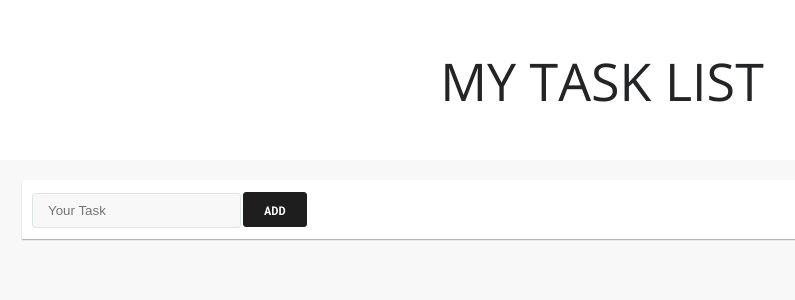
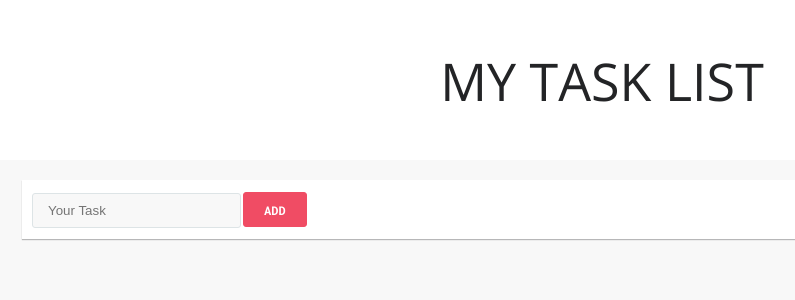
Before and after one commit to daniel-silva-dxp/react-basico, a React (Create React App) app in the folder tasklist/: page / in a window 1280 px wide. Shown: the top 300 px of the page, without its empty margins (38-833 px from the left). Built offline with nearby package versions, Linux system fonts and the light colour scheme.

Commit message:
feat: estilizando component button

```diff
--- a/tasklist/src/components/forms/button.css
+++ b/tasklist/src/components/forms/button.css
@@ -9,14 +9,14 @@ button {
 }
 .btn {
     display: inline-block;
-    border: 1px solid #1e1e1e;
+    margin: 2px;
+    border: 1px solid #f04c64;
     border-radius: 2px;
     text-align: center;
     font-family: "Roboto Mono", monospace;
     font-weight: 600;
     -webkit-transition: all 0.2s ease-out;
     transition: all 0.2s ease-out;
-    margin: 2px;
 }
 .btn-medium {
     height: 35px;
@@ -27,7 +27,7 @@ button {
 }
 .btn-dark {
     color: #fff;
-    background: #1e1e1e;
+    background: #f04c64;
 }
 .btn-dark:hover {
     background: #fff;
```
